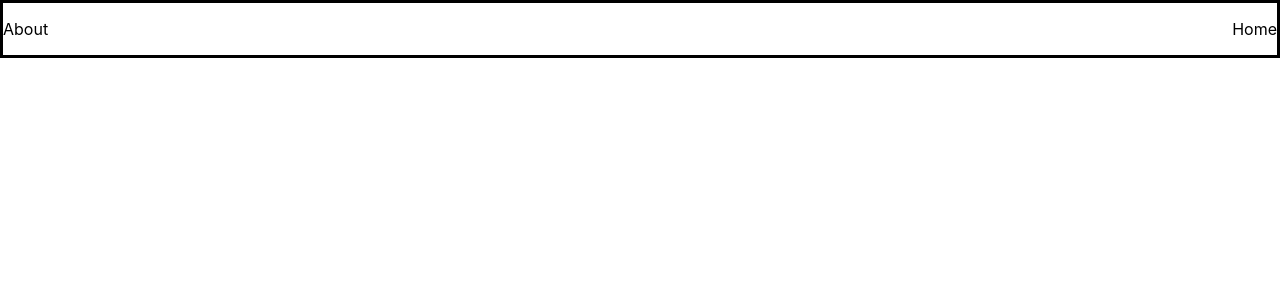
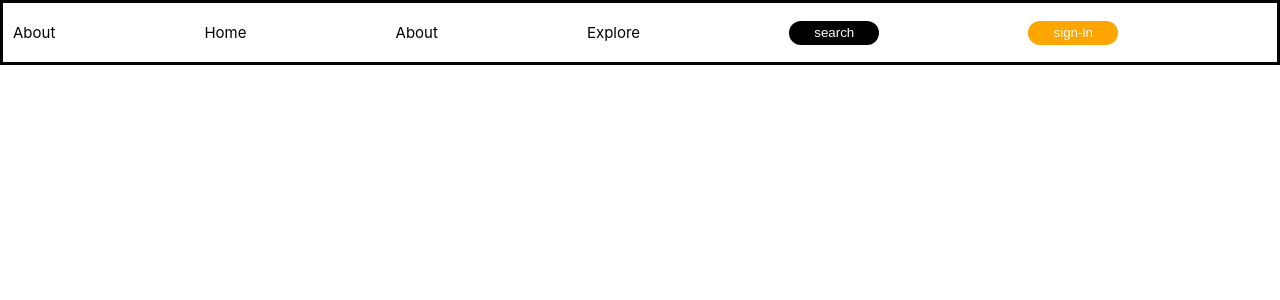
Before and after one commit to noorunanbi1999/High-Noon, a React (Create React App) app in the folder high_noon/: page / in a window 1280 px wide. Shown: the top 300 px of the page. Built offline with nearby package versions, Linux system fonts and the light colour scheme.

Commit message:
Header has been made

```diff
--- a/high_noon/src/components/Header.js
+++ b/high_noon/src/components/Header.js
@@ -4,12 +4,48 @@ const Header = () => {
   return (
     <>
       <div
-      style={{border:"solid",display:"flex",justifyContent:"space-between"}}
+        style={{
+          border: "solid",
+          display: "flex",
+          justifyContent: "space-between",
+          padding: "5px 10px",
+          fontSize: "15px",
+          alignItems: "center",
+        }}
       >
-<p>About</p>
-<p>Home</p>
+        <p>About</p>
+        <p>Home</p>
+        <p>About</p>
+        <p>Explore</p>
+        <button
+          style={{
+            backgroundColor: "black",
+            color: "white",
+            border: "none",
+            borderRadius: "22px",
+            paddingLeft: "2%",
+            paddingRight: "2%",
+            height: "24px",
 
+          }}
+        >
+          search
+        </button>
+        <button
+          style={{
+            backgroundColor: "orange",
+            color: "white",
+            border: "none",
+            borderRadius: "22px",
+            paddingLeft: "2%",
+            paddingRight: "2%",
+            height: "24px",
+          }}
+        >
+          sign-in
+        </button>
 
+        <p></p>
       </div>
     </>
   );
```
